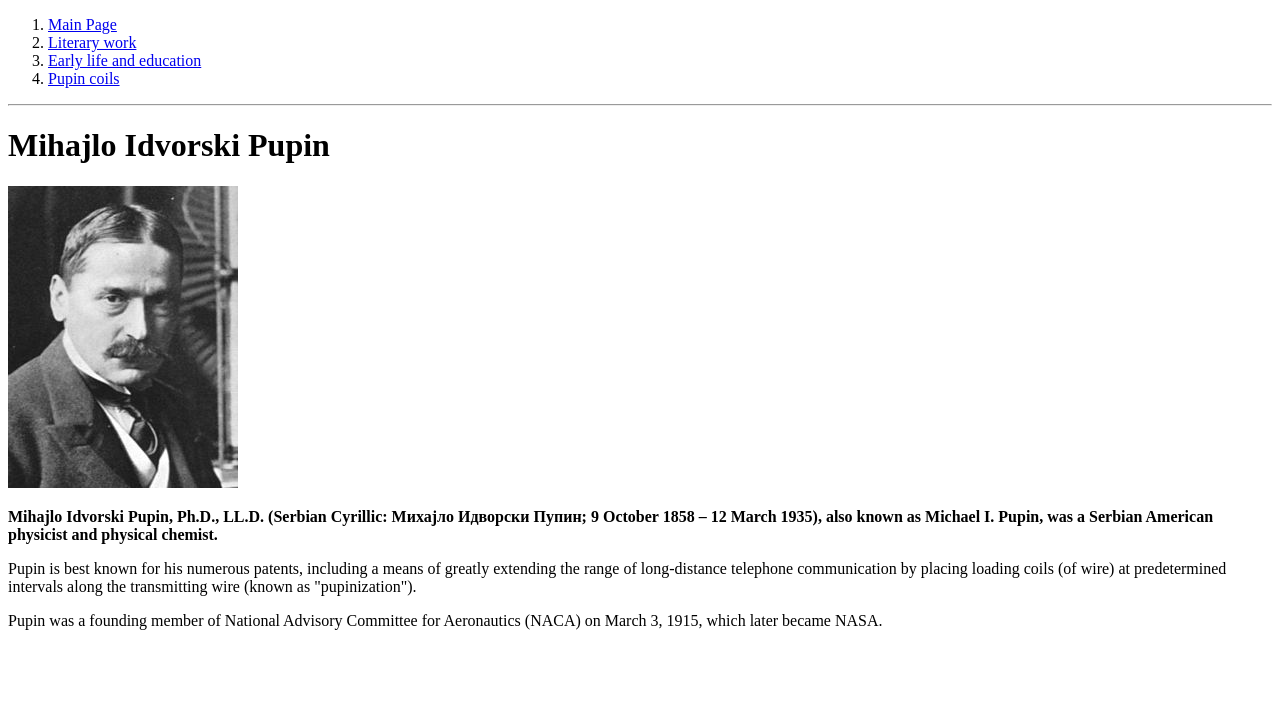
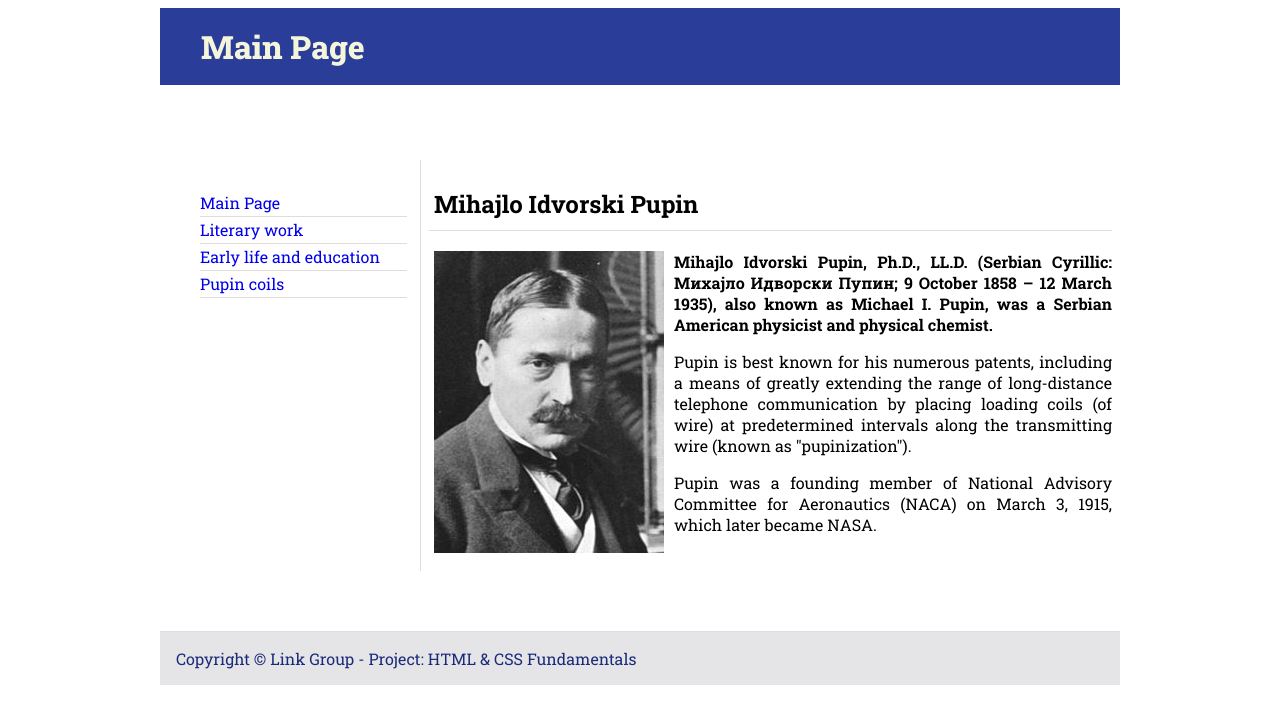
Before and after one commit to webofiice/Un-mini-site-HTML, a plain HTML site: page index.html in a window 1280 px wide. Drawn offline with Linux system fonts and the light colour scheme.

Commit message:
Actualizare proiect

```diff
--- a/index.html
+++ b/index.html
@@ -1,25 +1,48 @@
 <!DOCTYPE html>
 <html lang="en">
+
 <head>
     <meta charset="UTF-8">
+    <link rel="preconnect" href="https://fonts.googleapis.com">
+    <link rel="preconnect" href="https://fonts.gstatic.com" crossorigin>
+    <link href="https://fonts.googleapis.com/css2?family=Roboto+Slab:wght@100;200;300;400;500;600;700;800;900&display=swap" rel="stylesheet">
     <title>Main Page</title>
+    <link rel="stylesheet" href="style.css" type="text/css">
+
+
 </head>
 <body>
-    <ol>
+
+    <header>
+        <nav class="topbar">
+            <ul>
                 <li>
                     <a href="index.html">Main Page</a>
                 </li>
-        <li>
+            </ul>
+        </nav>
+    </header>
+
+    <section>
+        <nav class="sidebar">
+            <ul>
+                <li class="siebdar-left">
+                    <a href="index.html">Main Page</a>
+                </li>
+                <li class="siebdar-left">
                     <a href="literary-work.html">Literary work</a>
                 </li>
-        <li>
+                <li class="siebdar-left">
                     <a href="early-life-and-education.html">Early life and education</a>
                 </li>
-        <li>
+                <li class="siebdar-left">
                     <a href="pupin-coils.html">Pupin coils</a>
                 </li>
-    </ol>
-    <hr>
+            </ul>
+        </nav>
+</section>
+<aside>
+
     <h1>Mihajlo Idvorski Pupin</h1>
         <img src="pictures/pupin.jpg" alt="Mihajlo Idvorski Pupin" width="">
 
@@ -33,6 +56,11 @@
 
     <p>Pupin was a founding member of National Advisory Committee for Aeronautics (NACA) on March 3, 1915, which later became NASA.</p>
 
+</aside>
+
+<footer>
+    Copyright © Link Group - Project: HTML & CSS Fundamentals
+</footer>
 
 </body>
 </html>
--- /dev/null
+++ b/style.css
@@ -0,0 +1,71 @@
+body {
+    font-family: 'Roboto Slab', serif;
+    width: 960px;
+    margin: 20px auto;
+}
+header {
+    border-bottom: 0px solid #dfdcdc;
+    padding: 8px 0 50px 0;
+    margin-bottom: 25px;
+}
+nav.sidebar {
+    padding: 16px 0 16px 0;
+}
+ul {
+    list-style-type: none;
+}
+li.siebdar-left {
+    margin-bottom: 2px;
+    border-bottom: solid 1px #dfdcdc;
+    padding-bottom: 3px;
+}
+a {
+    margin-right: 6px;
+    text-decoration: none;
+}
+nav.topbar {
+    background-color: rgb(42, 61, 153);
+    padding: 1px;
+    position: relative;
+    margin-top: -20px;
+
+}
+nav.topbar a {
+    color: beige;
+    font-size: 2em;
+    font-weight: 800;
+}
+section {
+    float: left;
+    width: 255px;
+    padding: 0 8px 0 0;
+    box-sizing: border-box;
+    margin-bottom: 8px;
+}
+p {
+    text-align: justify;
+}
+aside {
+    float: left;
+    width: 700px;
+    padding: 8px;
+    box-sizing: border-box;
+    border-left: 1px solid #dfdcdc;
+    margin: 0 0 60px 5px;
+}
+h1 {
+    text-indent: 5px;
+    padding-bottom: 10px;
+    border-bottom: #dfdcdc solid 1px;
+}
+footer {
+    padding: 16px;
+    border-top: 1px solid #dfdcdc;
+    background-color: #e5e5e7;
+    clear: left;
+    color: rgb(27, 43, 121);
+}
+img {
+    padding: 0 10px 10px 5px;
+    float: left;
+}
```
Also changed, not shown: early-life-and-education.html (+2 -2 lines). Lines whose indentation alone changed are shown as unchanged.
